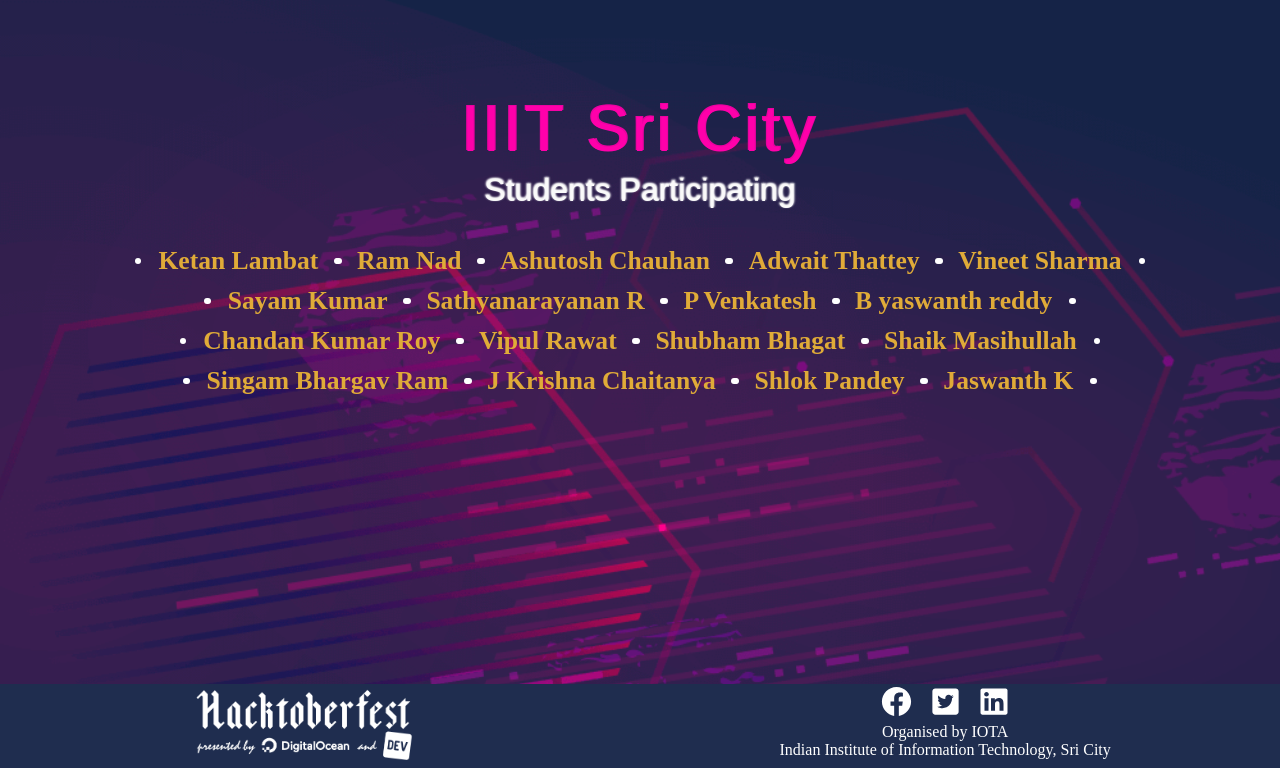
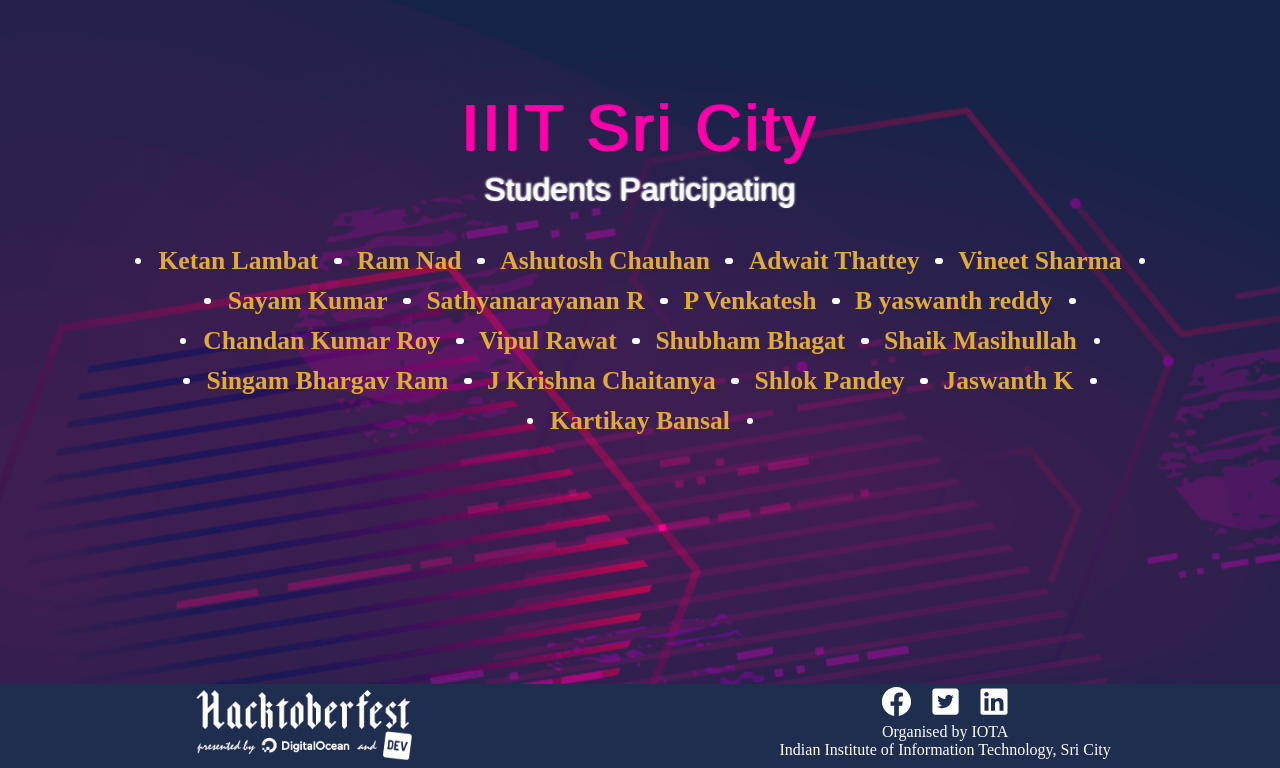
Before and after one commit to Project-Club-IIITS/hacktoberfest2019-participants, a Jekyll site: the page index.html, which Jekyll copies as it is, in a window 1280 px wide, cut to the strip 132-900 px from the top of the page. Built offline with Jekyll 4.4.1, drawn with Linux system fonts in a browser that asks for light colours; some web fonts are replaced.

Commit message:
Updated
Added my name and id

```diff
--- a/index.html
+++ b/index.html
@@ -63,6 +63,7 @@
                 <li><a href="https://github.com/chaitanya531">J Krishna Chaitanya</a></li>
                 <li><a href="https://github.com/b30wulffz">Shlok Pandey</a></li>
                 <li><a href="https://github.com/JazzKriss21">Jaswanth K</a></li>
+                <li><a  href="https://github.com/KartikayB">Kartikay Bansal</a></li>
 
             </ul>
         </div>
```
